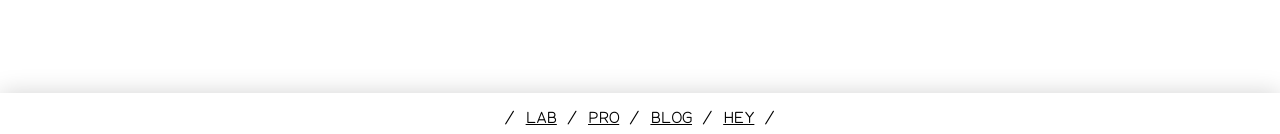
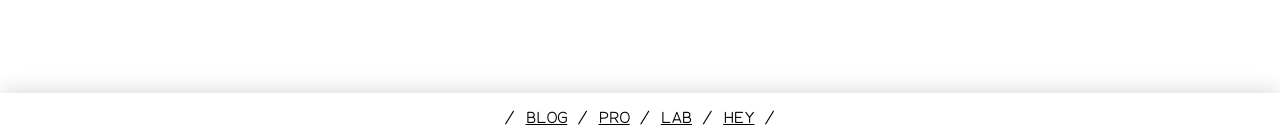
Before and after one commit to flrntdfr/flrntdfr.github.io, a Jekyll site: the page built from index.html, in a window 1280 px wide. Shown: the part 763-897 px from the top of the page. Built offline with Jekyll 4.4.1, drawn with Linux system fonts in a browser that asks for light colours; nearby versions of some CDN libraries; some web fonts are replaced.

Commit message:
Footer re-ordering

```diff
--- a/index.html
+++ b/index.html
@@ -94,11 +94,11 @@ header_raw_inject:
 
   <footer>
     /
-    <a href="{% link pages/LAB/index.md %}">LAB</a>
+    <a href="https://blog.dufour.xyz">BLOG</a>
     /
     <a href="{% link pages/PRO/index.html %}">PRO</a>
     /
-    <a href="https://blog.dufour.xyz">BLOG</a>
+    <a href="{% link pages/LAB/index.md %}">LAB</a>
     /
     <a href="{% link pages/HEY/index.md %}">HEY</a>
     /
```
